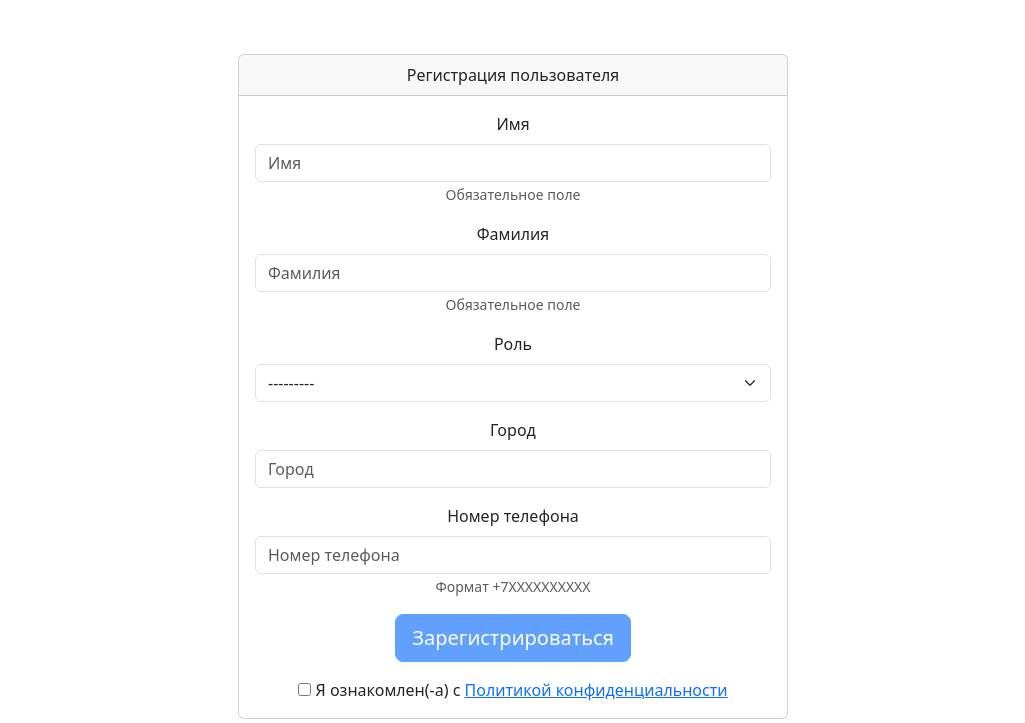
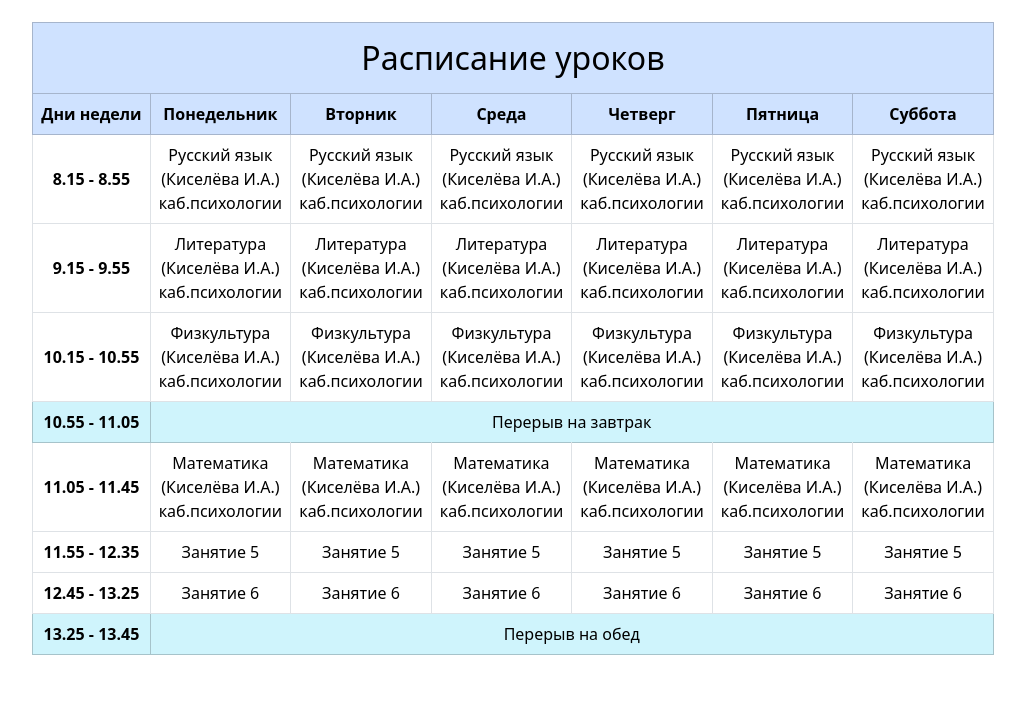
Before and after one commit to Studio-Yandex-Practicum/Goodstart_telegram_bot, a Django app: template src/templates/registration/registration_form.html in a window 1280 px wide. Shown: the part 98-821 px from the top of the page, without its empty margins (127-1152 px from the left). After the commit the page ends 753 px from the top, so only its background shows below. Run offline with Django 5.2, Linux system fonts and the light colour scheme; the template is opened without the code that fills it: values that come from a table or form of the project are taken from there, others are empty; parts of the project's set-up code (start-up, migrations or seed data) failed here and were passed over; some libraries are stand-ins or nearby versions.

Commit message:
feat: Подготовил макет расписания

```diff
--- a/src/templates/registration/base.html
+++ b/src/templates/registration/base.html
@@ -9,8 +9,8 @@
   </head>
   <body>
     {% include "registration/header.html" %}
-    <div class="container pt-5" align="center">
+    <table class="table table-bordered text-center align-middle mt-4" align="center" style="max-width: 850px;">
       {% block content %}{% endblock %}
-    </div>
+    </table>
   </body>
 </html>
--- a/src/templates/registration/header.html
+++ b/src/templates/registration/header.html
@@ -1,4 +1,4 @@
 {% load static %}
 <header class="header-login">
-  <h1 align="center">Телеграм-бот <br/> для преподавателей и учеников</h1>
+  <h1 class="text-center">Телеграм-бот <br/> для преподавателей и учеников</h1>
 </header>
--- a/src/templates/registration/registration_form.html
+++ b/src/templates/registration/registration_form.html
@@ -1,7 +1,7 @@
 {% extends "registration/base.html" %}
 {% load django_bootstrap5 %}
 {% block content %}
-    <div class="card mb-1" style="max-width: 550px">
+    <!-- <div class="card mb-1" style="max-width: 550px">
       <div class="card-header">
         Регистрация пользователя
       </div>
@@ -14,5 +14,84 @@
           <input type="checkbox" onchange="document.getElementById('submit').disabled = !this.checked" /> Я ознакомлен(-а) с <a href="https://goodstart-education.ru/privacy" target="_blank">Политикой конфиденциальности</a>
         </form>
       </div>
-    </div>
+    </div> -->
+        <thead class="table-primary">
+          <tr>
+            <th colspan="7" class="p-3 header-title h2">Расписание уроков</th>
+          </tr>
+          <tr>
+            <th scope="col" class="p-2 text-nowrap">Дни недели</th>
+            <th scope="col" class="p-2">Понедельник</th>
+            <th scope="col" class="p-2">Вторник</th>
+            <th scope="col" class="p-2">Среда</th>
+            <th scope="col" class="p-2">Четверг</th>
+            <th scope="col" class="p-2">Пятница</th>
+            <th scope="col" class="p-2">Суббота</th>
+          </tr>
+        </thead>
+        <tbody>
+          <tr>
+            <th scope="row" class="text-nowrap">8.15 - 8.55</th>
+            <td>Русский язык (Киселёва И.А.) каб.психологии</td>
+            <td>Русский язык (Киселёва И.А.) каб.психологии</td>
+            <td>Русский язык (Киселёва И.А.) каб.психологии</td>
+            <td>Русский язык (Киселёва И.А.) каб.психологии</td>
+            <td>Русский язык (Киселёва И.А.) каб.психологии</td>
+            <td>Русский язык (Киселёва И.А.) каб.психологии</td>
+          </tr>
+          <tr>
+            <th scope="row" class="text-nowrap">9.15 - 9.55</th>
+            <td>Литература (Киселёва И.А.) каб.психологии</td>
+            <td>Литература (Киселёва И.А.) каб.психологии</td>
+            <td>Литература (Киселёва И.А.) каб.психологии</td>
+            <td>Литература (Киселёва И.А.) каб.психологии</td>
+            <td>Литература (Киселёва И.А.) каб.психологии</td>
+            <td>Литература (Киселёва И.А.) каб.психологии</td>
+          </tr>
+          <tr>
+            <th scope="row" class="text-nowrap">10.15 - 10.55</th>
+            <td>Физкультура (Киселёва И.А.) каб.психологии</td>
+            <td>Физкультура (Киселёва И.А.) каб.психологии</td>
+            <td>Физкультура (Киселёва И.А.) каб.психологии</td>
+            <td>Физкультура (Киселёва И.А.) каб.психологии</td>
+            <td>Физкультура (Киселёва И.А.) каб.психологии</td>
+            <td>Физкультура (Киселёва И.А.) каб.психологии</td>
+          </tr>
+          <tr class="table-info">
+            <th scope="row" class="text-nowrap">10.55 - 11.05</th>
+            <td colspan="6" class="text-center">Перерыв на завтрак</td>
+          </tr>
+          <tr>
+            <th scope="row" class="text-nowrap">11.05 - 11.45</th>
+            <td>Математика (Киселёва И.А.) каб.психологии</td>
+            <td>Математика (Киселёва И.А.) каб.психологии</td>
+            <td>Математика (Киселёва И.А.) каб.психологии</td>
+            <td>Математика (Киселёва И.А.) каб.психологии</td>
+            <td>Математика (Киселёва И.А.) каб.психологии</td>
+            <td>Математика (Киселёва И.А.) каб.психологии</td>
+          </tr>
+          <tr>
+            <th scope="row" class="text-nowrap">11.55 - 12.35</th>
+            <td>Занятие 5</td>
+            <td>Занятие 5</td>
+            <td>Занятие 5</td>
+            <td>Занятие 5</td>
+            <td>Занятие 5</td>
+            <td>Занятие 5</td>
+          </tr>
+          <tr>
+            <th scope="row" class="text-nowrap">12.45 - 13.25</th>
+            <td>Занятие 6</td>
+            <td>Занятие 6</td>
+            <td>Занятие 6</td>
+            <td>Занятие 6</td>
+            <td>Занятие 6</td>
+            <td>Занятие 6</td>
+          </tr>
+          <tr class="table-info">
+            <th scope="row" class="text-nowrap">13.25 - 13.45</th>
+            <td colspan="6" class="text-center">Перерыв на обед</td>
+          </tr>
+        </tbody>
+
 {% endblock %}
```
